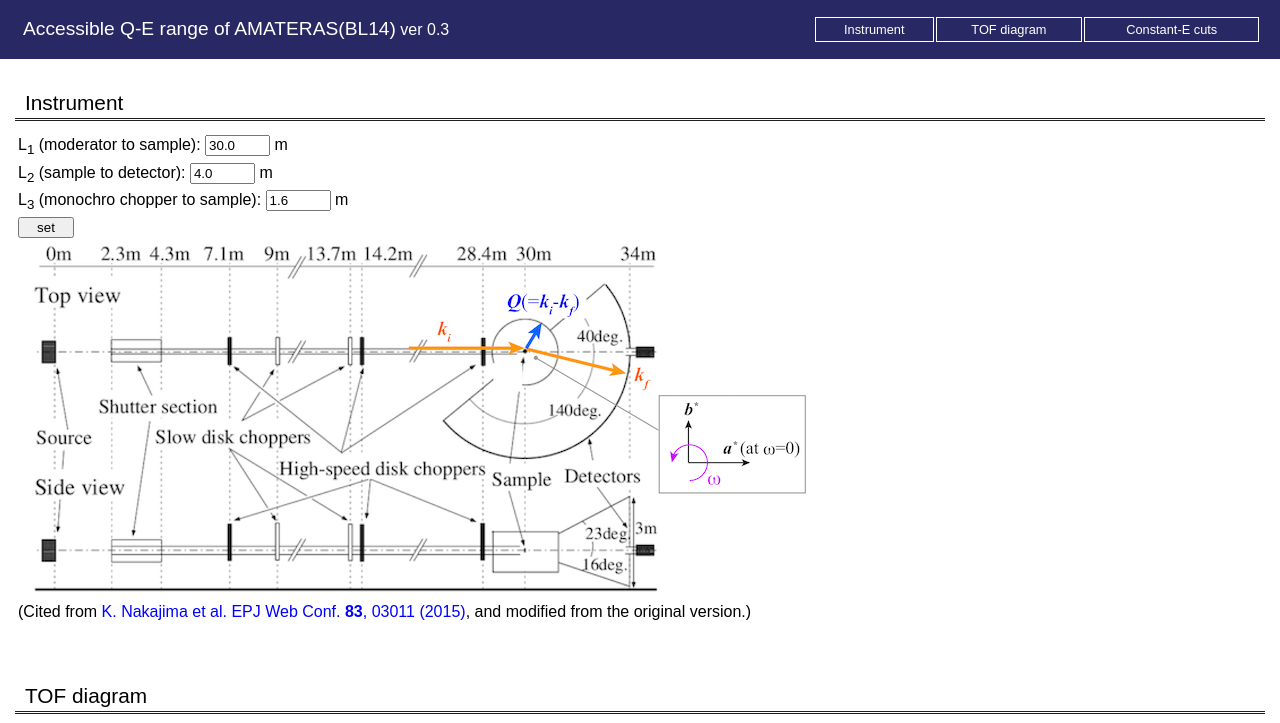
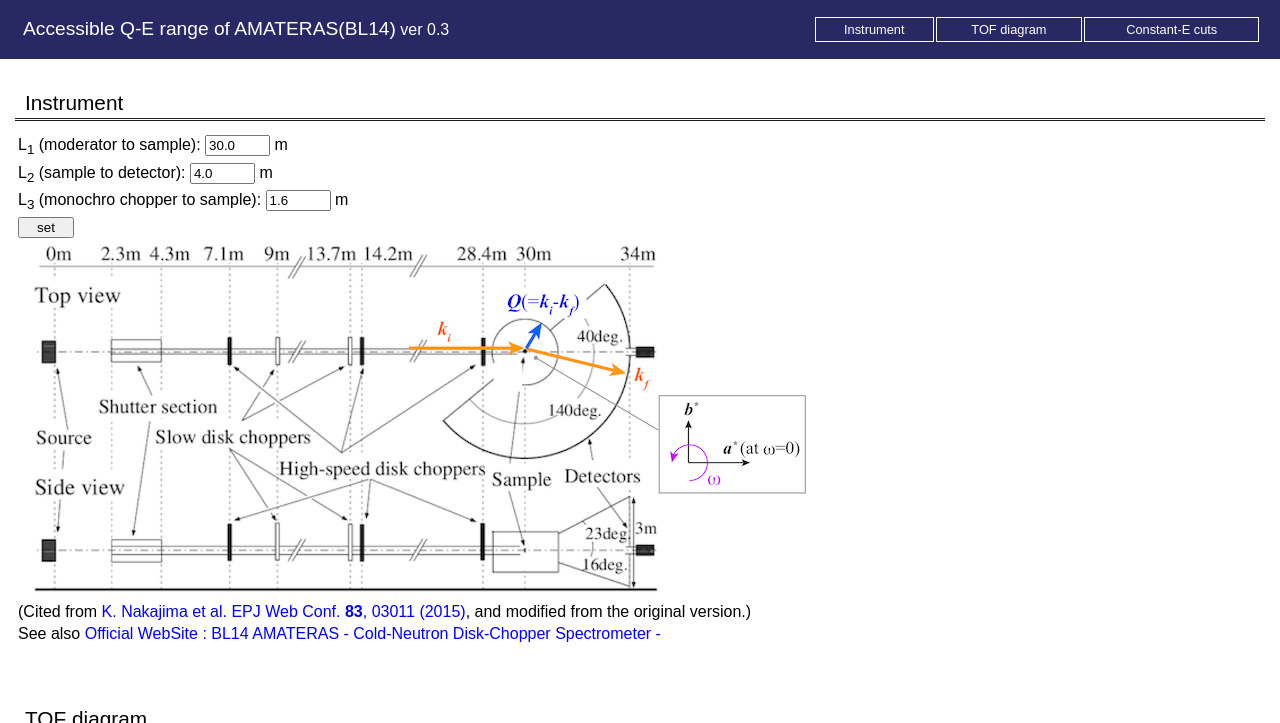
Before and after one commit to taro-nakajima/Accessible_QErange_AMATERAS, a plain HTML site: page index.html in a window 1280 px wide. Shown: the top 723 px of the page. Drawn offline with Linux system fonts and the light colour scheme.

Commit message:
update 20191115-2
A link to the official web site is added.

```diff
--- a/index.html
+++ b/index.html
@@ -34,7 +34,8 @@
             L<sub>3</sub> (monochro chopper to sample): <input type="text" size="5" id="input_L3" value="1.6"> m <br />
             <input type="button" value="   set   " onclick="draw()"/><br />
             <img src="IMG_AMATERAS_v5.png"><br />
-            (Cited from <a href="https://doi.org/10.1051/epjconf/20158303011" target="_blank">K. Nakajima et al. EPJ Web Conf. <b>83</b>, 03011 (2015)</a>, and modified from the original version.)
+            (Cited from <a href="https://doi.org/10.1051/epjconf/20158303011" target="_blank">K. Nakajima et al. EPJ Web Conf. <b>83</b>, 03011 (2015)</a>, and modified from the original version.)<br />
+            See also <a href="https://mlfinfo.jp/en/bl14/" target="_blank">Official WebSite : BL14 AMATERAS - Cold-Neutron Disk-Chopper Spectrometer -</a>
         </td>
     </tr>
 </table>
```
